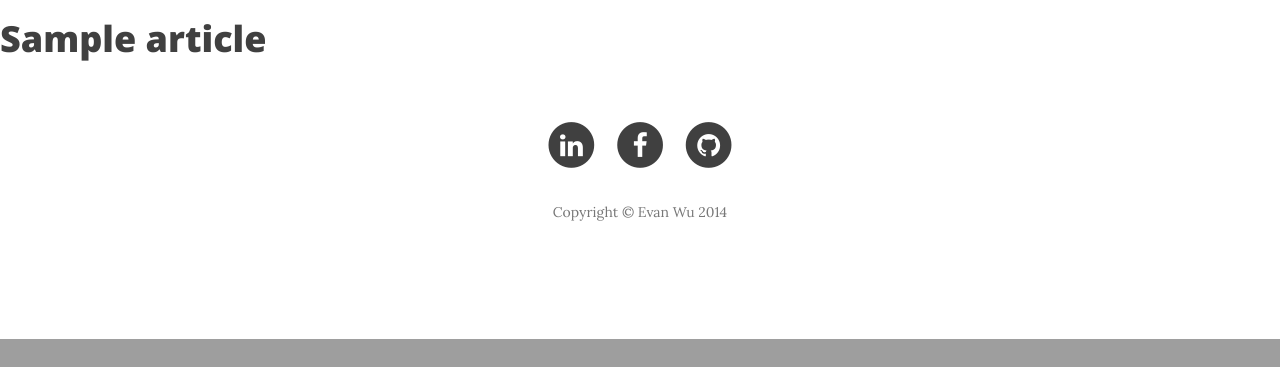
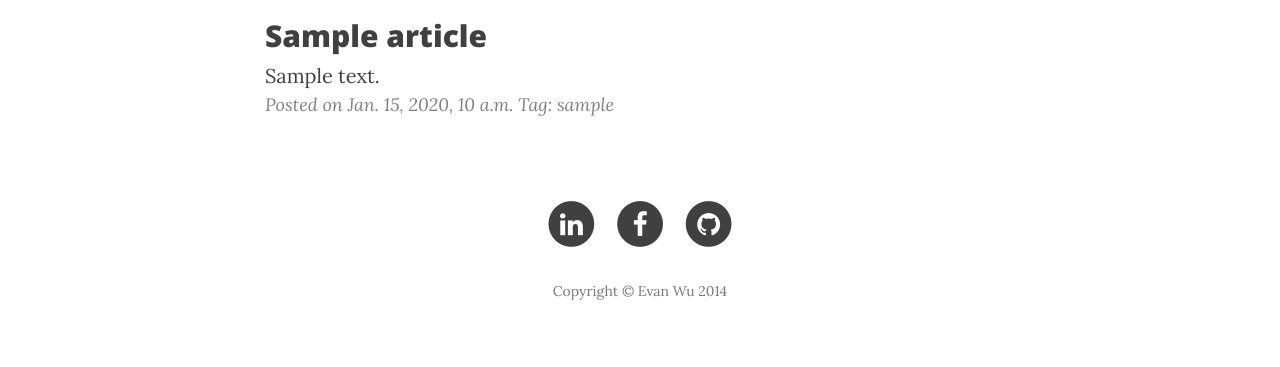
Before and after one commit to wenyaowu/myBlog, a Django app: a page that uses templates/base.html in a window 1280 px wide. Shown: the part 461-828 px from the top of the page. Before the commit the page ends 800 px from the top, so only its background shows below. Run offline with Django 3.2, Linux system fonts and the light colour scheme; tables that the repository leaves empty hold one stand-in row (values such as "Sample post"); some libraries are stand-ins or nearby versions.

Commit message:
Change templates link

```diff
--- a/blog/feed.py
+++ b/blog/feed.py
@@ -1 +1,11 @@
 __author__ = 'evanwu'
+from django.contrib.syndication.views import Feed
+from blog.models import Article
+
+class LatestPosts(Feed):
+    title = "Code Shack"
+    link = "/feed/"
+    description = "Latest Posts"
+
+    def items(self):
+        return Article.objects.published()[:5]
--- a/blog/urls.py
+++ b/blog/urls.py
@@ -2,7 +2,7 @@ __author__ = 'evanwu'
 
 from django.conf.urls import patterns, url
 from blog import views
-
+import feed
 # create url pattern, must named urlpatterns
 urlpatterns = patterns('',
                        # url(url pattern, view, name)
@@ -10,5 +10,6 @@ urlpatterns = patterns('',
                        url(r'^$', views.index, name='index'),
                        url(r'^about_me/', views.about_me, name='about_me'),
                        url(r'^category/(?P<category_name_slug>[\w\-]+)/$', views.category, name='category'),
-                       url(r'^article/(?P<article_title_slug>[\w\-]+)/$', views.article, name='article')
+                       url(r'^article/(?P<article_title_slug>[\w\-]+)/$', views.article, name='article'),
+                       url(r'^feed/$', feed.LatestPosts(), name='feed'),
                        )
--- a/templates/base.html
+++ b/templates/base.html
@@ -32,6 +32,9 @@
         <script src="https://oss.maxcdn.com/libs/html5shiv/3.7.0/html5shiv.js"></script>
         <script src="https://oss.maxcdn.com/libs/respond.js/1.4.2/respond.min.js"></script>
     <![endif]-->
+
+    <!--Feed-->
+    <link href="/feed/" rel="alternate" type="application/rss+xml" title="Code Shack Feed" />
 
 </head>
 
--- a/templates/blog/article.html
+++ b/templates/blog/article.html
@@ -3,7 +3,28 @@
 
 {% load staticfiles %}
 
+{% load django_markdown %}
+
 {% block body %}
-<h1>{{ article.title }}</h1>
+<article>
+        <div class="container">
+            <div class="row">
+                <div class="col-lg-8 col-lg-offset-2 col-md-10 col-md-offset-1">
+
+                    <div class="post-preview">
+                        <h2 class="post-title">
+                            {{ article.title }}
+                        </h2>
+                    {{ article.text | markdown }}
+                    <p class="post-meta">
+                        Posted on {{ article.pub_datetime }}
+                        Tag: {{ article.tags.all| join:", " }}
+                    </p>
+                    </div>
+
+                </div>
+            </div>
+        </div>
+    </article>
 
 {% endblock %}
--- a/templates/blog/category.html
+++ b/templates/blog/category.html
@@ -14,7 +14,7 @@
         {% for article in articles %}
 
                 <div class="post-preview">
-                    <a href="post.html">
+                    <a href="{% url 'article' article.title %}">
                         <h2 class="post-title">
                             {{ article.title }}
                         </h2>
--- a/templates/blog/index.html
+++ b/templates/blog/index.html
@@ -14,7 +14,7 @@
         {% for article in articles %}
 
                 <div class="post-preview">
-                    <a href="post.html">
+                    <a href="{% url 'article' article.title %}">
                         <h2 class="post-title">
                             {{ article.title }}
                         </h2>
```
